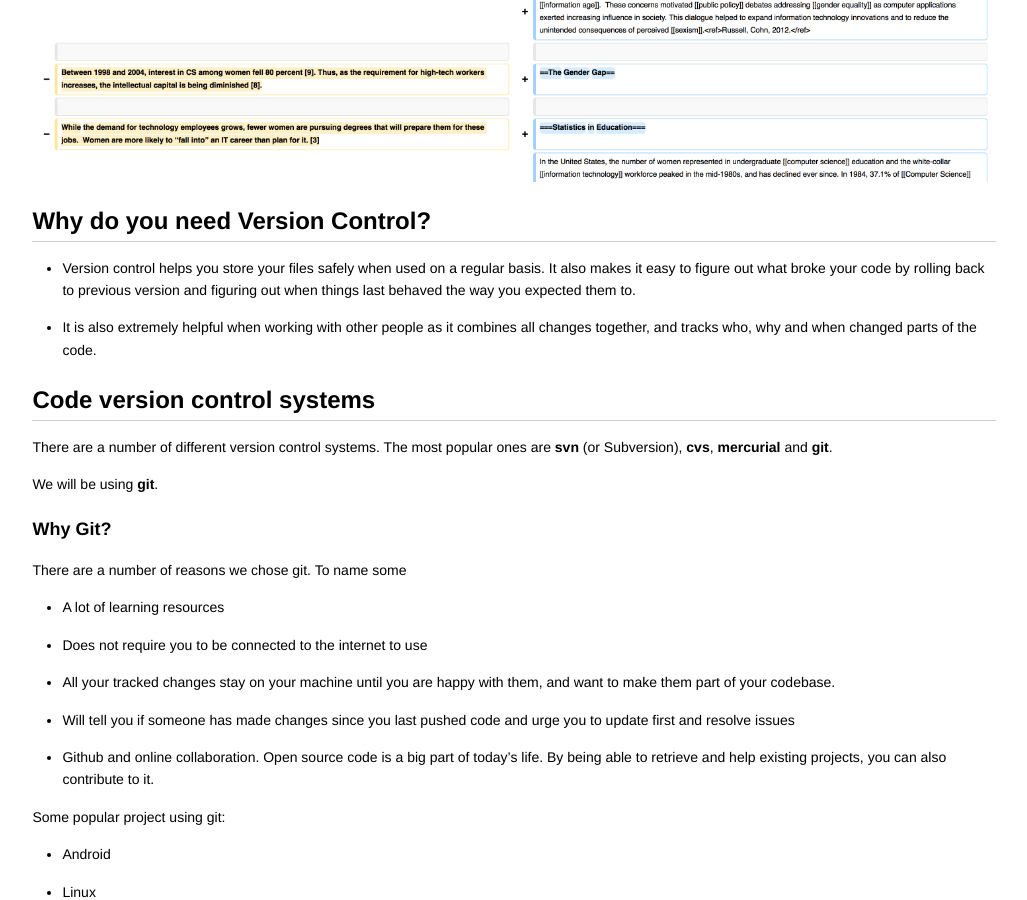
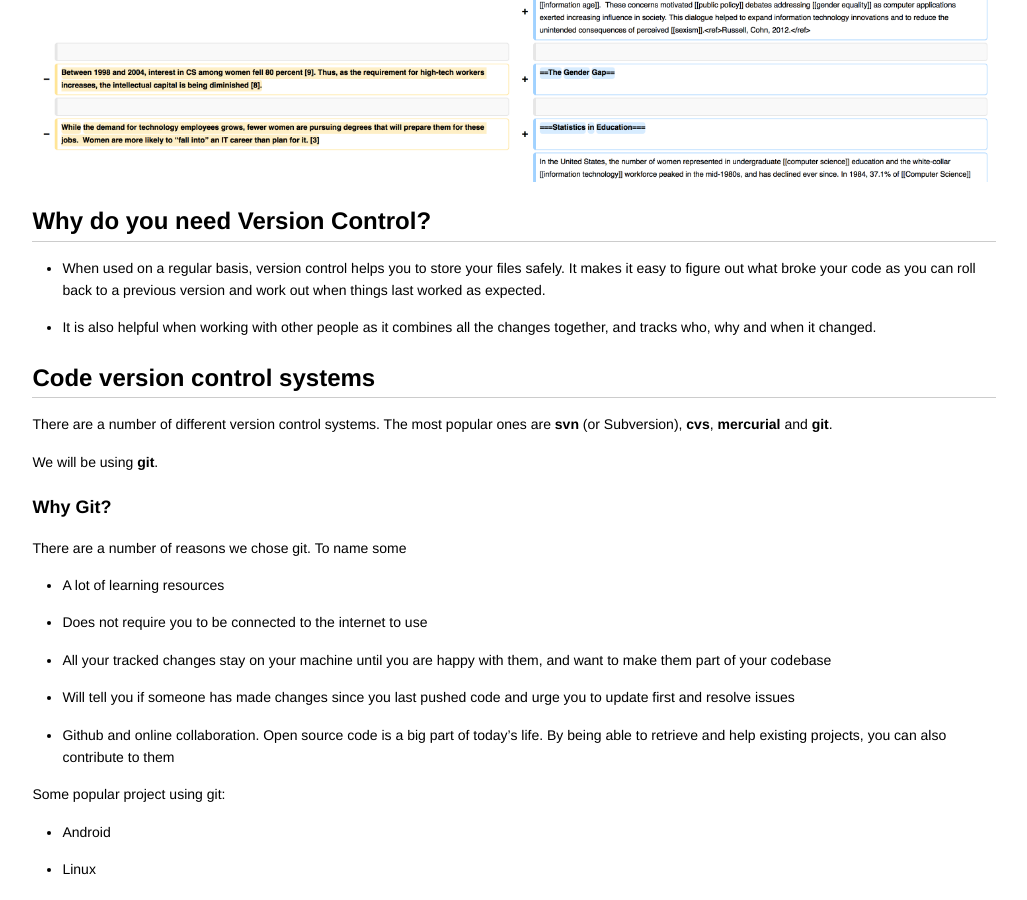
Before and after one commit to codebar/tutorials, a Jekyll site: the page built from version-control/introduction/tutorial.md, in a window 1280 px wide and 900 px high, scrolled down 1941 px. Shown: the whole window, without its empty margins (126-1153 px from the left). Built offline with Jekyll 4.4.1, drawn with Linux system fonts in a browser that asks for light colours; Markdown is read by kramdown in place of the engine named in the settings.

Commit message:
Update tutorial.md
Some wording changes - more hemingwayapp.com work

```diff
--- a/version-control/introduction/tutorial.md
+++ b/version-control/introduction/tutorial.md
@@ -37,9 +37,9 @@ Wikipedia also holds a history of all changes.
 
 ## Why do you need Version Control?
 
-- Version control helps you store your files safely when used on a regular basis. It also makes it easy to figure out what broke your code by rolling back to previous version and figuring out when things last behaved the way you expected them to.
+- When used on a regular basis, version control helps you to store your files safely. It makes it easy to figure out what broke your code as you can roll back to a previous version and work out when things last worked as expected.
 
-- It is also extremely helpful when working with other people as it combines all changes together, and tracks who, why and when changed parts of the code.
+- It is also helpful when working with other people as it combines all the changes together, and tracks who, why and when it changed.
 
 ## Code version control systems
 
```
Also changed, not shown: other parts of version-control/introduction/tutorial.md (+3 -2 lines).
